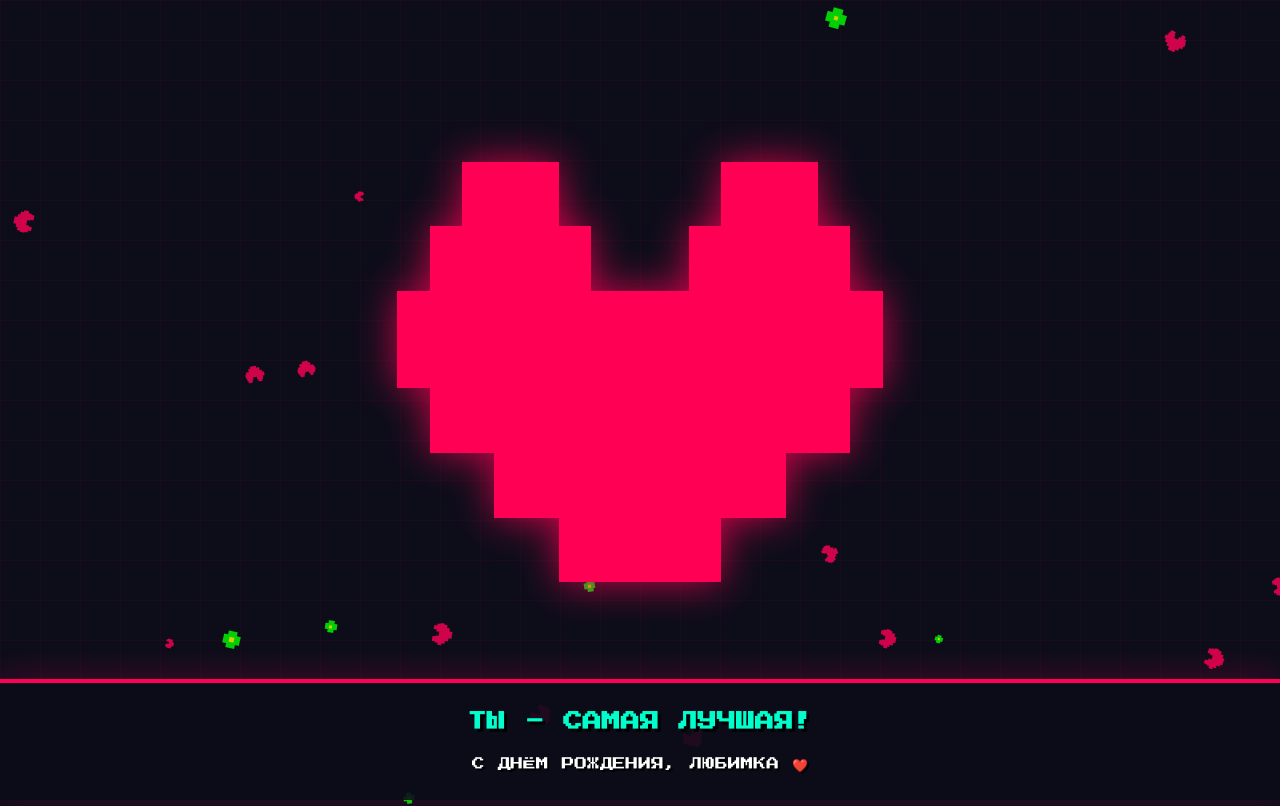
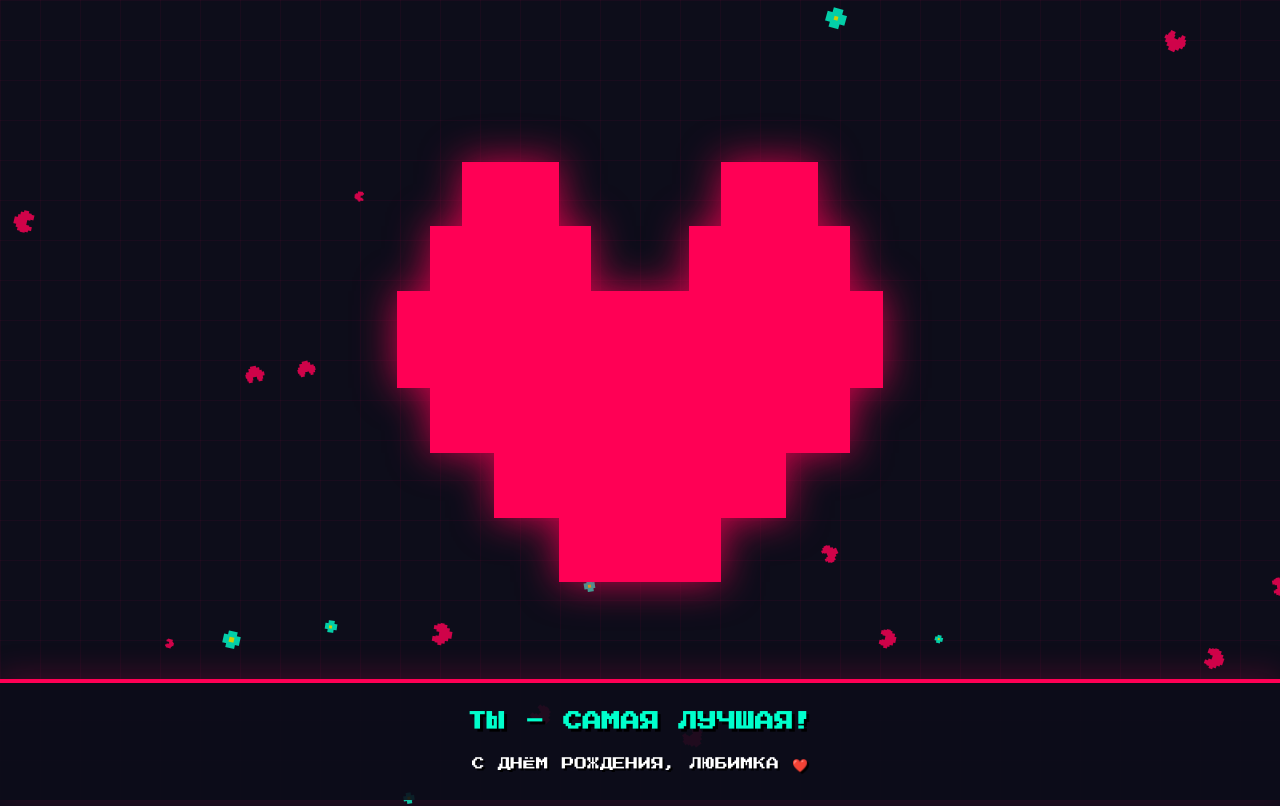
Before and after one commit to kohyfrv11/hbn, a plain HTML site: page index.html in a window 1280 px wide. Drawn offline with Linux system fonts and the light colour scheme.

Commit message:
Update index.html

```diff
--- a/index.html
+++ b/index.html
@@ -138,7 +138,7 @@
             if (isHeart) {
                 el.innerHTML = `<svg viewBox="0 0 17 15" width="100%" height="100%" shape-rendering="crispEdges"><rect x="3" y="2" width="3" height="2" fill="#ff0055"/><rect x="11" y="2" width="3" height="2" fill="#ff0055"/><rect x="2" y="4" width="5" height="2" fill="#ff0055"/><rect x="10" y="4" width="5" height="2" fill="#ff0055"/><rect x="1" y="6" width="15" height="3" fill="#ff0055"/><rect x="2" y="9" width="13" height="2" fill="#ff0055"/><rect x="4" y="11" width="9" height="2" fill="#ff0055"/><rect x="6" y="13" width="5" height="2" fill="#ff0055"/></svg>`;
             } else {
-                el.innerHTML = `<svg viewBox="0 0 10 10" width="100%" height="100%" shape-rendering="crispEdges"><rect x="3" y="1" width="4" height="8" fill="#00ff00"/><rect x="1" y="3" width="8" height="4" fill="#00ff00"/><rect x="4" y="4" width="2" height="2" fill="#ffff00"/></svg>`;
+                el.innerHTML = `<svg viewBox="0 0 10 10" width="100%" height="100%" shape-rendering="crispEdges"><rect x="3" y="1" width="4" height="8" fill="#00ffcc"/><rect x="1" y="3" width="8" height="4" fill="#00ffcc"/><rect x="4" y="4" width="2" height="2" fill="#ffff00"/></svg>`;
             }
 
             const duration = Math.random() * 4 + 4;
```
